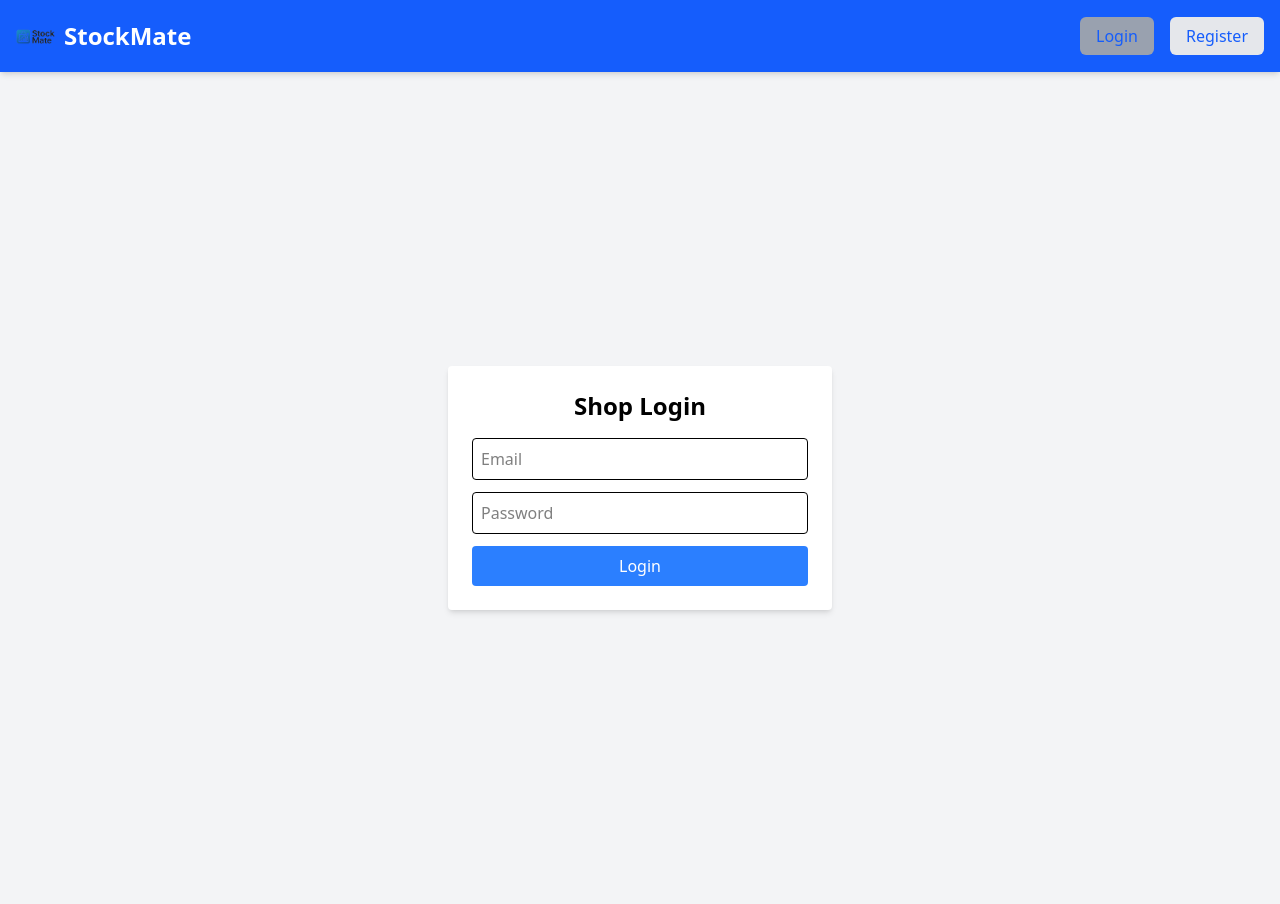
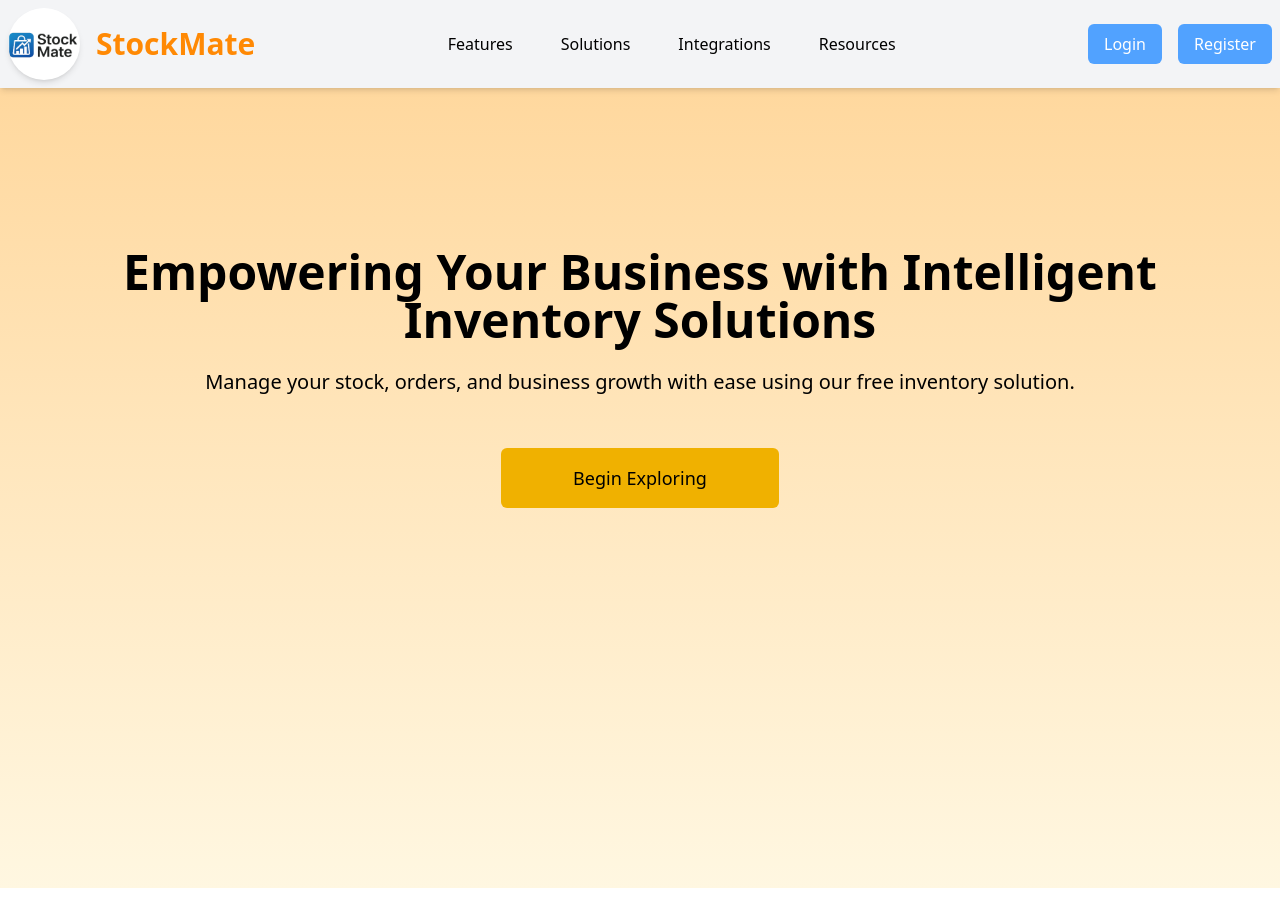
Before and after one commit to bikashgiri2002/FINAL_COLLEGE_PROJECT, a React (Vite) app in the folder StockMateOwnProject/frontend/: page / in a window 1280 px wide. Before the commit this address led to /login. Built offline with nearby package versions, Linux system fonts and the light colour scheme.

Commit message:
update landing page

```diff
--- a/StockMateOwnProject/frontend/src/App.jsx
+++ b/StockMateOwnProject/frontend/src/App.jsx
@@ -7,18 +7,21 @@ import Register from "./pages/Register";
 import Dashboard from "./pages/Dashboard";
 import Warehouses from "./pages/Warehouse";
 import Inventory from "./pages/Inventory";
+import Welcome from "./pages/Welcome"; // Import the Welcome page
 
 function App() {
   const { shop } = useContext(ShopContext);
 
   return (
-    <div className="min-h-screen bg-gray-100">
+    <div className="min-h-screen bg-gray-100 ">
       <Navbar />
-      <div className="container mx-auto p-4">
+      <div>
         <Routes>
-          <Route path="/" element={shop ? <Dashboard /> : <Navigate to="/login" />} />
+          {/* Show Welcome page first */}
+          <Route path="/" element={<Welcome />} />
           <Route path="/login" element={<Login />} />
           <Route path="/register" element={<Register />} />
+          <Route path="/dashboard" element={shop ? <Dashboard /> : <Navigate to="/login" />} />
           <Route path="/warehouses" element={shop ? <Warehouses /> : <Navigate to="/login" />} />
           <Route path="/inventory" element={shop ? <Inventory /> : <Navigate to="/login" />} />
         </Routes>
--- a/StockMateOwnProject/frontend/src/components/Navbar.jsx
+++ b/StockMateOwnProject/frontend/src/components/Navbar.jsx
@@ -12,21 +12,69 @@ const Navbar = () => {
   };
 
   return (
-    <nav className="bg-blue-600 text-white p-4 shadow-md">
-      <div className="container mx-auto flex justify-between items-center">
+    <nav className="bg-[rgba(255, 255, 255, 0.8)] text-black p-2 shadow-md w-full overflow-x-auto sticky top-0 z-50">
+      <div className="flex justify-between items-center space-x-4">
         {/* Logo and Brand Name */}
-        <Link to="/" className="flex items-center space-x-2">
-          <img src="/stockmate_icon.png" alt="StockMate Logo" className="h-10 w-10" />
-          <span className="text-2xl font-bold">StockMate</span>
-        </Link>
+        <Link to="/" className="flex items-center space-x-4">
+          <img
+            src="/stockmate_icon.png"
+            alt="StockMate Logo"
+            className="h-18 w-18 rounded-full shadow-md bg-white"
+          />
+         <span className="text-3xl font-bold text-orange-400">StockMate</span>
+</Link>
 
-        {/* Navigation Links (Only for logged-in shops) */}
+        {/* Navigation Links */}
+        <div className="flex space-x-6 flex-wrap">
+          <NavLink
+            to="/features"
+            className={({ isActive }) =>
+              `hover:text-blue-500 px-3 py-2 rounded-md ${
+                isActive ? "bg-blue-800" : ""
+              }`
+            }
+          >
+            Features
+          </NavLink>
+          <NavLink
+            to="/solutions"
+            className={({ isActive }) =>
+              `hover:text-blue-500 px-3 py-2 rounded-md ${
+                isActive ? "bg-blue-800" : ""
+              }`
+            }
+          >
+            Solutions
+          </NavLink>
+          <NavLink
+            to="/integrations"
+            className={({ isActive }) =>
+              `hover:text-blue-500 px-3 py-2 rounded-md ${
+                isActive ? "bg-blue-800" : ""
+              }`
+            }
+          >
+            Integrations
+          </NavLink>
+          <NavLink
+            to="/resources"
+            className={({ isActive }) =>
+              `hover:text-blue-500 px-3 py-2 rounded-md ${
+                isActive ? "bg-blue-800" : ""
+              }`
+            }
+          >
+            Resources
+          </NavLink>
+        </div>
+
+        {/* Navigation Links for Logged-In Shops */}
         {shop && (
-          <div className="flex space-x-6">
+          <div className="flex space-x-6 flex-wrap">
             <NavLink
               to="/"
               className={({ isActive }) =>
-                `hover:text-gray-200 px-3 py-2 rounded-md ${
+                `hover:text-blue-500 px-3 py-2 rounded-md ${
                   isActive ? "bg-blue-800" : ""
                 }`
               }
@@ -36,7 +84,7 @@ const Navbar = () => {
             <NavLink
               to="/inventory"
               className={({ isActive }) =>
-                `hover:text-gray-200 px-3 py-2 rounded-md ${
+                `hover:text-blue-500 px-3 py-2 rounded-md ${
                   isActive ? "bg-blue-800" : ""
                 }`
               }
@@ -46,7 +94,7 @@ const Navbar = () => {
             <NavLink
               to="/warehouses"
               className={({ isActive }) =>
-                `hover:text-gray-200 px-3 py-2 rounded-md ${
+                `hover:text-blue-500 px-3 py-2 rounded-md ${
                   isActive ? "bg-blue-800" : ""
                 }`
               }
@@ -69,11 +117,11 @@ const Navbar = () => {
               </button>
             </div>
           ) : (
-            <div className="space-x-4">
+            <div className="flex space-x-4">
               <NavLink
                 to="/login"
                 className={({ isActive }) =>
-                  `bg-gray-200 text-blue-600 px-4 py-2 rounded-md ${
+                  `bg-blue-400 text-white px-4 py-2 rounded-md ${
                     isActive ? "bg-gray-400" : ""
                   }`
                 }
@@ -83,7 +131,7 @@ const Navbar = () => {
               <NavLink
                 to="/register"
                 className={({ isActive }) =>
-                  `bg-gray-200 text-blue-600 px-4 py-2 rounded-md ${
+                  `bg-blue-400 text-white px-4 py-2 rounded-md ${
                     isActive ? "bg-gray-400" : ""
                   }`
                 }
--- /dev/null
+++ b/StockMateOwnProject/frontend/src/pages/Welcome.jsx
@@ -0,0 +1,42 @@
+import React from 'react';
+import { useNavigate } from 'react-router-dom';
+
+const Welcome = () => {
+  const navigate = useNavigate();
+
+  const handleLoginClick = () => {
+    navigate('/login'); // Redirect to login page
+  };
+
+  return (
+    <div>
+      {/* Content Section */}
+      <div
+        className="flex-grow flex justify-center"
+        style={{
+          background: 'linear-gradient(to bottom,rgb(255, 216, 158), #FFF7E1)',
+          minHeight: '100vh', // Ensure full viewport height
+        }}
+      >
+        <div className="text-center">
+          <h1 className="text-5xl font-bold mt-[160px] text-black">
+            Empowering Your Business with Intelligent <br />Inventory Solutions
+          </h1>
+          <h1 className="mt-6 text-xl text-black">
+            Manage your stock, orders, and business growth with ease using our free inventory solution.
+          </h1>
+          <div className="flex justify-center mt-4">
+            <button
+              onClick={handleLoginClick}
+              className="px-[72px] py-4 bg-yellow-500 text-black rounded-md hover:bg-blue-400 text-lg mt-9"
+            >
+              Begin Exploring
+            </button>
+          </div>
+        </div>
+      </div>
+    </div>
+  );
+};
+
+export default Welcome;
```
